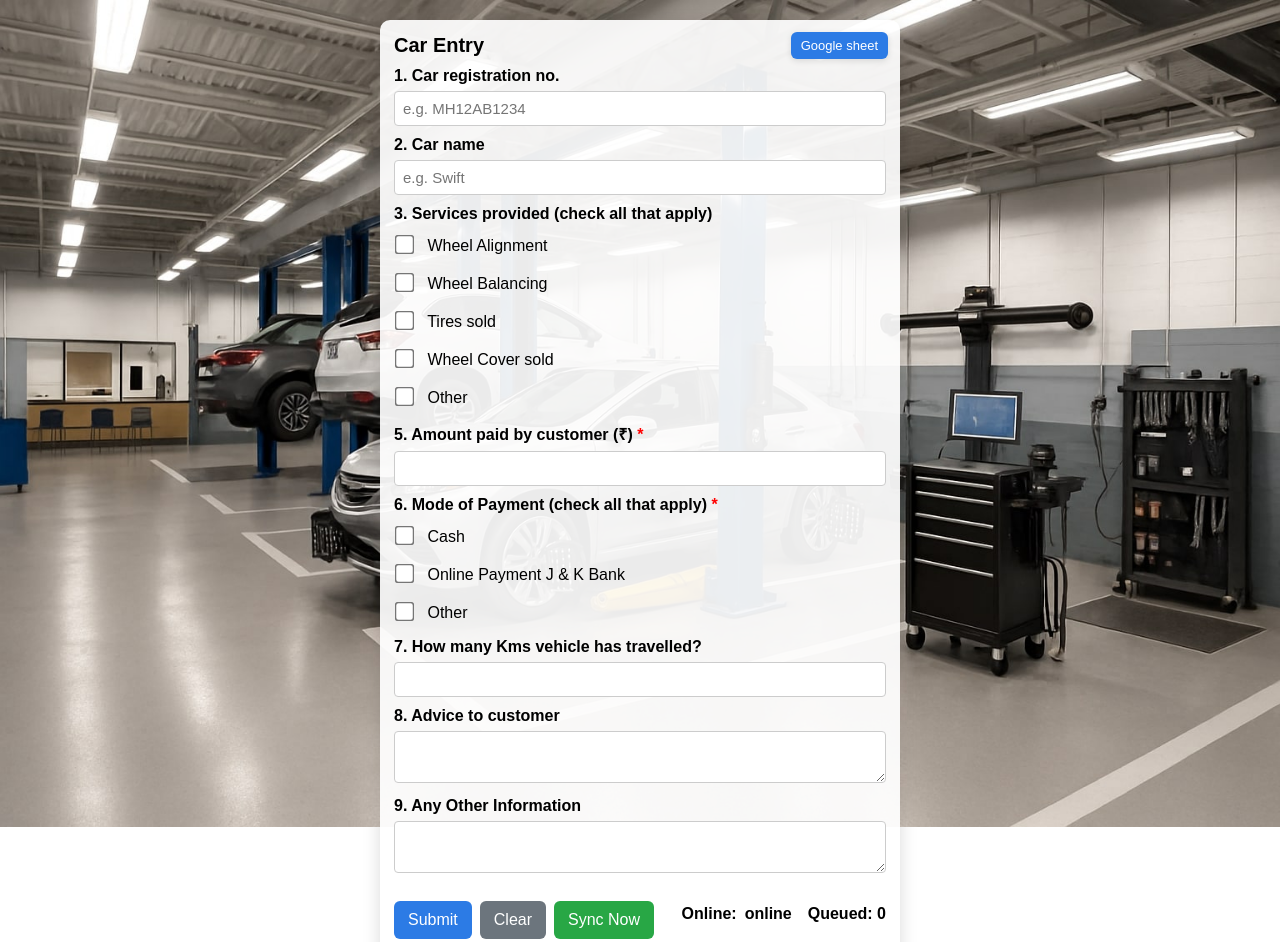
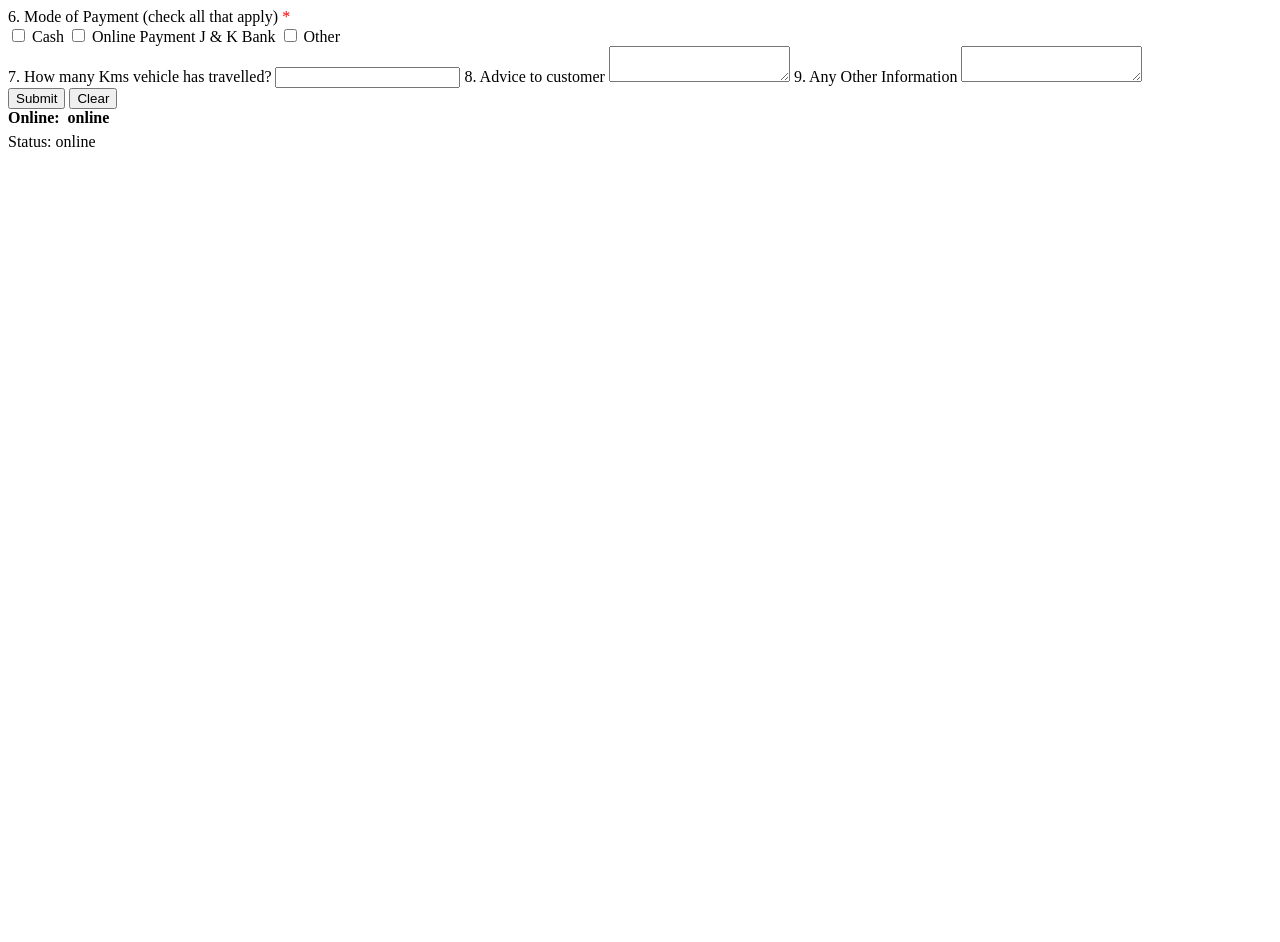
Before and after one commit to udaysharma0707/Latest, a plain HTML site: page index.html in a window 1280 px wide. Shown: the top 942 px of the page. After the commit the page ends 800 px from the top, so only its background shows below. Drawn offline with Linux system fonts and the light colour scheme.

Commit message:
Update index.html

```diff
--- a/index.html
+++ b/index.html
@@ -1,132 +1,5 @@
 <!doctype html>
-<html>
-<head>
-  <meta charset="utf-8">
-  <meta name="viewport" content="width=device-width,initial-scale=1">
-  <title>Car Entry</title>
-  <link rel="manifest" href="manifest.json">
-  <style>
-    html,body { height:100%; margin:0; padding:0; }
-    body {
-      background-image: url('./background.jpg');
-      background-size: cover;
-      background-position: center center;
-      background-repeat: no-repeat;
-      font-family: Arial, sans-serif;
-      display:flex;
-      align-items:flex-start;
-      justify-content:center;
-      padding:20px;
-      box-sizing:border-box;
-    }
 
-    .container {
-      width:100%;
-      max-width:520px;
-      background: rgba(255,255,255,0.92);
-      border-radius:10px;
-      padding:14px;
-      box-sizing:border-box;
-      box-shadow: 0 6px 18px rgba(0,0,0,0.15);
-      position: relative;
-    }
-    .sheet-link {
-      position: absolute;
-      top: 12px;
-      right: 12px;
-      background: #2c7be5;
-      color: #fff;
-      padding: 6px 10px;
-      border-radius: 6px;
-      text-decoration: none;
-      font-size: 13px;
-      box-shadow: 0 2px 6px rgba(0,0,0,0.12);
-    }
-    .sheet-link:active,
-    .sheet-link:focus { outline: none; box-shadow: 0 0 0 3px rgba(44,123,229,0.18); }
-
-    h1{font-size:20px;margin:0 0 10px 0}
-    .q-label{display:block;margin-top:10px;font-weight:600}
-
-    input[type="text"], input[type="number"], select, textarea {
-      width:100%; padding:8px; font-size:15px; margin-top:6px; box-sizing:border-box;
-      border:1px solid #ccc; border-radius:4px;
-    }
-
-    .checkbox-row { display:block; margin-top:6px; padding:0; }
-    .checkbox-row .cb {
-      display:block !important;
-      width:100% !important;
-      padding:6px 0 !important;
-      margin:0 0 6px 0 !important;
-      box-sizing:border-box !important;
-      font-weight:normal;
-    }
-    .checkbox-row .cb input[type="checkbox"] {
-      transform: scale(1.5);
-      margin-right: 12px;
-      accent-color: #2c7be5;
-    }
-
-    button{
-      margin-top:12px;
-      padding:10px 14px;
-      font-size:16px;
-      border-radius:6px;
-      border: none;
-      background:#2c7be5;
-      color:white;
-      cursor:pointer;
-    }
-    button#clearBtn { background:#6c757d; }
-
-    #msg{margin-top:10px;color:green;font-weight:600}
-    .small{font-size:13px;color:#666;margin-top:6px}
-    .form-actions {
-      display:flex;
-      gap:8px;
-      align-items:center;
-      margin-top:12px;
-      flex-wrap:wrap;
-    }
-    @media (max-width:420px){
-      .form-actions {flex-direction:column; align-items:stretch}
-      .form-actions button {width:100%}
-    }
-
-    /* Hide Q4 by default */
-    #qtyWrapper { display:none; }
-  </style>
-</head>
-<body>
-  <div class="container">
-    <a class="sheet-link"
-       href="https://docs.google.com/spreadsheets/d/1RcW7oIyoafocW4cNFYLvh_su0I7zWhlvN__5PoQmf38/edit"
-       target="_blank" rel="noopener" aria-label="Open Google sheet">Google sheet</a>
-    <h1>Car Entry</h1>
-
-    <label class="q-label">1. Car registration no.</label>
-    <input id="carRegistrationNo" type="text" placeholder="e.g. MH12AB1234">
-
-    <label class="q-label">2. Car name</label>
-    <input id="carName" type="text" placeholder="e.g. Swift">
-
-    <label class="q-label">3. Services provided (check all that apply)</label>
-    <div class="checkbox-row" id="services">
-      <label class="cb"><input type="checkbox" value="Wheel Alignment" class="service"> Wheel Alignment</label>
-      <label class="cb"><input type="checkbox" value="Wheel Balancing" class="service"> Wheel Balancing</label>
-      <label class="cb"><input type="checkbox" value="Tires sold" class="service"> Tires sold</label>
-      <label class="cb"><input type="checkbox" value="Wheel Cover sold" class="service"> Wheel Cover sold</label>
-      <label class="cb"><input type="checkbox" value="Other" class="service"> Other</label>
-    </div>
-
-    <div id="qtyWrapper">
-      <label class="q-label">4. How many Tires/Wheel Cover sold?</label>
-      <input id="qtyTiresWheelCoverSold" type="number" min="0" step="1" placeholder="Enter quantity if sold">
-    </div>
-
-    <label class="q-label">5. Amount paid by customer (₹) <span style="color:red">*</span></label>
-    <input id="amountPaid" type="number" min="0" step="0.01" required>
 
 <label class="q-label">6. Mode of Payment (check all that apply) <span style="color:red">*</span></label>
 <div class="checkbox-row" id="modes">
@@ -135,37 +8,43 @@
 <label class="cb"><input type="checkbox" value="Other" class="mode"> Other</label>
 </div>
 
+
 <label class="q-label">7. How many Kms vehicle has travelled?</label>
 <input id="kmsTravelled" type="number" min="0" step="1">
+
 
 <label class="q-label">8. Advice to customer</label>
 <textarea id="adviceToCustomer" rows="2"></textarea>
 
+
 <label class="q-label">9. Any Other Information</label>
 <textarea id="otherInfo" rows="2"></textarea>
+
 
 <div class="form-actions">
 <button id="submitBtn" type="button">Submit</button>
 <button id="clearBtn" type="button">Clear</button>
 
-      <!-- Manual sync + queue count -->
-      <button id="syncBtn" type="button" style="background:#28a745;">Sync Now</button>
+
+<!-- Sync button removed by design -->
 <div style="margin-left:auto;font-weight:600; display:flex; gap:8px; align-items:center;">
 <div>Online:</div>
 <div id="status">online</div>
-        <div style="margin-left:8px;">Queued: <span id="queueCount">0</span></div>
 </div>
 </div>
+
 
 <div id="msg" style="display:none"></div>
 <div class="small" style="margin-top:6px">Status: <span id="status-duplicate" style="display:inline"></span></div>
 </div>
+
 
 <script src="app.js"></script>
 <script>
 // Show/Hide Q4 based on services selected
 const serviceCheckboxes = document.querySelectorAll('.service');
 const qtyWrapper = document.getElementById('qtyWrapper');
+
 
 serviceCheckboxes.forEach(cb => {
 cb.addEventListener('change', () => {
@@ -176,10 +55,12 @@
 });
 });
 
+
 // Form validation before submit
 document.getElementById('submitBtn').addEventListener('click', () => {
 const amountPaid = document.getElementById('amountPaid').value.trim();
 const paymentModes = document.querySelectorAll('.mode:checked');
+
 
 if (!amountPaid) {
 alert("Amount paid by customer is required.");
@@ -190,6 +71,7 @@
 return;
 }
 
+
 // If passes, call app.js submit logic
 if (typeof submitForm === "function") {
 submitForm();
```
Lines whose indentation alone changed are shown as unchanged.
